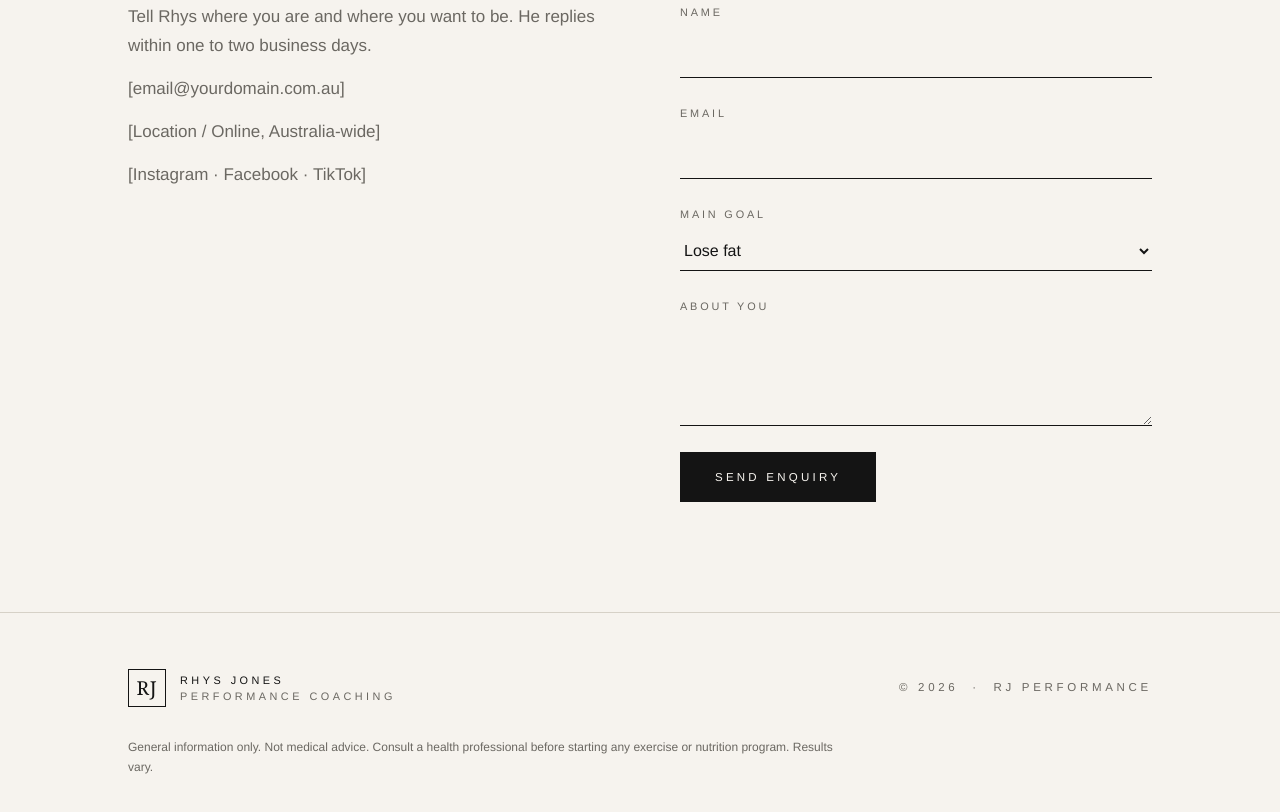
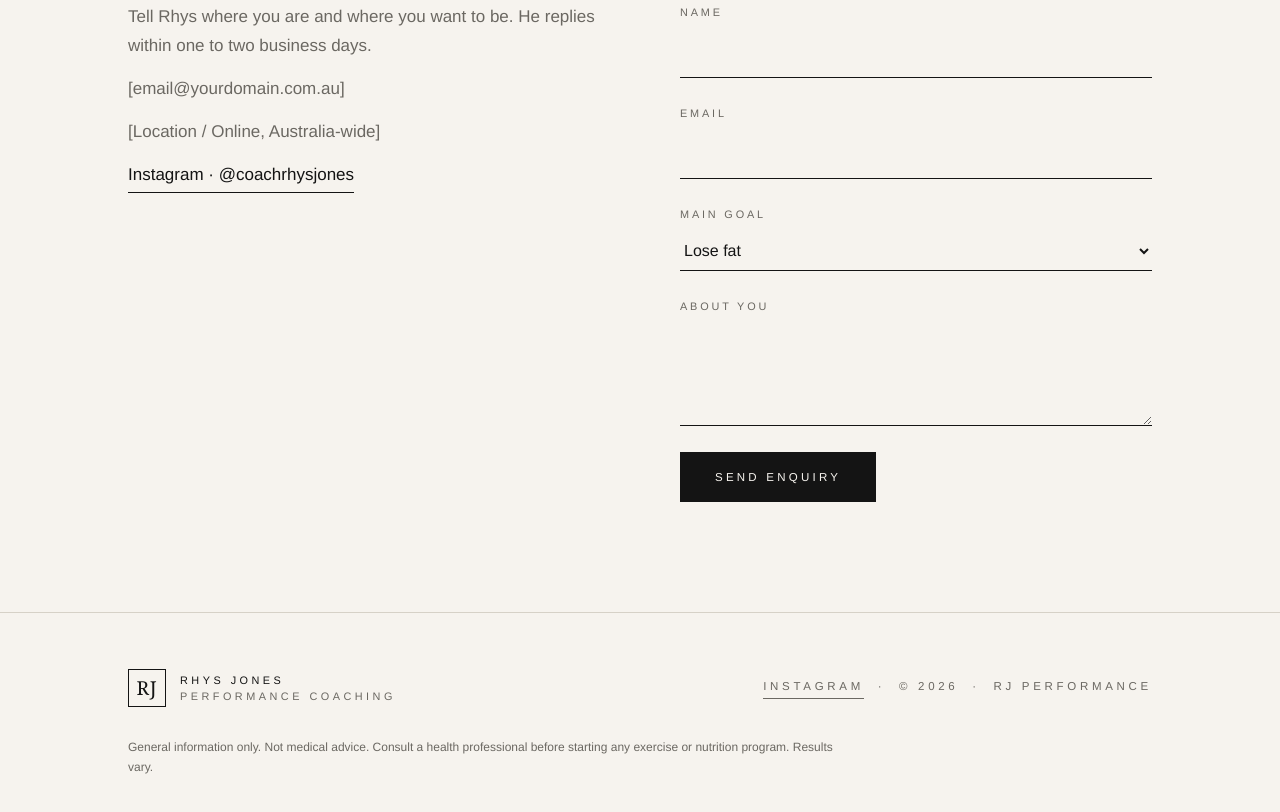
Before and after one commit to impulse2destroy/rj-performance-coaching-site, a plain HTML site: page index.html in a window 1280 px wide. Shown: the part 7218-8030 px from the top of the page. Drawn offline with Linux system fonts and the light colour scheme.

Commit message:
Add Instagram link (@coachrhysjones) to contact section and footer

```diff
--- a/index.html
+++ b/index.html
@@ -38,6 +38,10 @@ nav a:hover{color:var(--ink)}
 .btn.out{background:transparent;color:var(--ink)}
 .btn.out:hover{background:var(--ink);color:var(--paper)}
 .link{font-size:.72rem;letter-spacing:.28em;text-transform:uppercase;border-bottom:1px solid var(--ink);padding-bottom:4px}
+.social{display:inline-block;color:var(--ink);border-bottom:1px solid var(--ink);padding-bottom:2px;transition:color .2s,border-color .2s}
+.social:hover{color:var(--accent);border-color:var(--accent)}
+.cap a.social{color:var(--mute);border-color:var(--mute)}
+.cap a.social:hover{color:var(--ink);border-color:var(--ink)}
 .hero{padding:120px 0 100px}
 .hero .cap{margin-bottom:34px}
 .hero h1{font-size:clamp(2.8rem,7.4vw,6rem);max-width:900px}
@@ -298,7 +302,7 @@ footer{border-top:1px solid var(--line);padding:56px 0 40px}
     <p>Tell Rhys where you are and where you want to be. He replies within one to two business days.</p>
     <p>[email@yourdomain.com.au]</p>
     <p>[Location / Online, Australia-wide]</p>
-    <p>[Instagram · Facebook · TikTok]</p>
+    <p><a class="social" href="https://www.instagram.com/coachrhysjones/" target="_blank" rel="noopener noreferrer" aria-label="Rhys Jones Performance Coaching on Instagram (opens in a new tab)">Instagram · @coachrhysjones</a></p>
    </div>
    <form onsubmit="return send(event)">
     <label>Name<input required name="name" autocomplete="name"></label>
@@ -319,7 +323,7 @@ footer{border-top:1px solid var(--line);padding:56px 0 40px}
  <div class="wrap">
   <div class="foot">
    <a href="#top" class="mark"><div class="rj">RJ</div><div class="brand">Rhys Jones<span>Performance Coaching</span></div></a>
-   <div class="cap">© <span id="yr"></span> &nbsp;·&nbsp; RJ Performance</div>
+   <div class="cap"><a class="social" href="https://www.instagram.com/coachrhysjones/" target="_blank" rel="noopener noreferrer" aria-label="Rhys Jones Performance Coaching on Instagram (opens in a new tab)">Instagram</a> &nbsp;·&nbsp; © <span id="yr"></span> &nbsp;·&nbsp; RJ Performance</div>
   </div>
   <p class="disc">General information only. Not medical advice. Consult a health professional before starting any exercise or nutrition program. Results vary.</p>
  </div>
```
